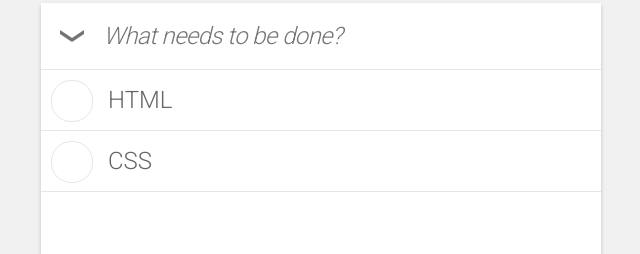
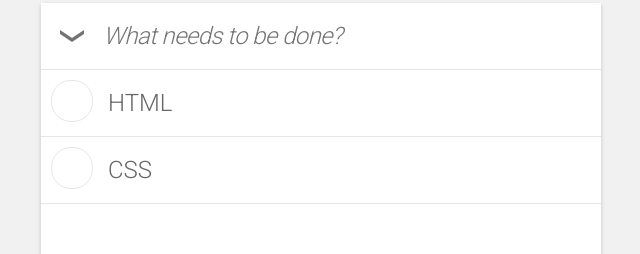
Before and after one commit to ok-technopolis-autumn-2022/Alexandrov_Alexey, a plain HTML site: page index.html in a window 1280 px wide. Shown: the part 164-418 px from the top of the page, 319-959 px from the left. Drawn offline with Linux system fonts and the light colour scheme.

Commit message:
fix overflow

```diff
--- a/style.css
+++ b/style.css
@@ -142,13 +142,17 @@
 
 .task-item__view{
     display: flex;
+    align-items: center;
 }
 
+
 .task-item__text{
+    margin-left: 5px;
+    padding: 10px 0;
     color: #666666;
-    margin-left: 5px;
     font-size: 24px;
-    align-self: center;
+    word-break: break-word;
+    padding-right: 50px;
 }
 
 .clear_button{
@@ -157,7 +161,7 @@
 }
 
 .task-item{
-    height: 60px;
+    min-height: 60px;
     display: flex;
     position: relative;
     border-bottom: 1px solid #e6e6e6;
```
